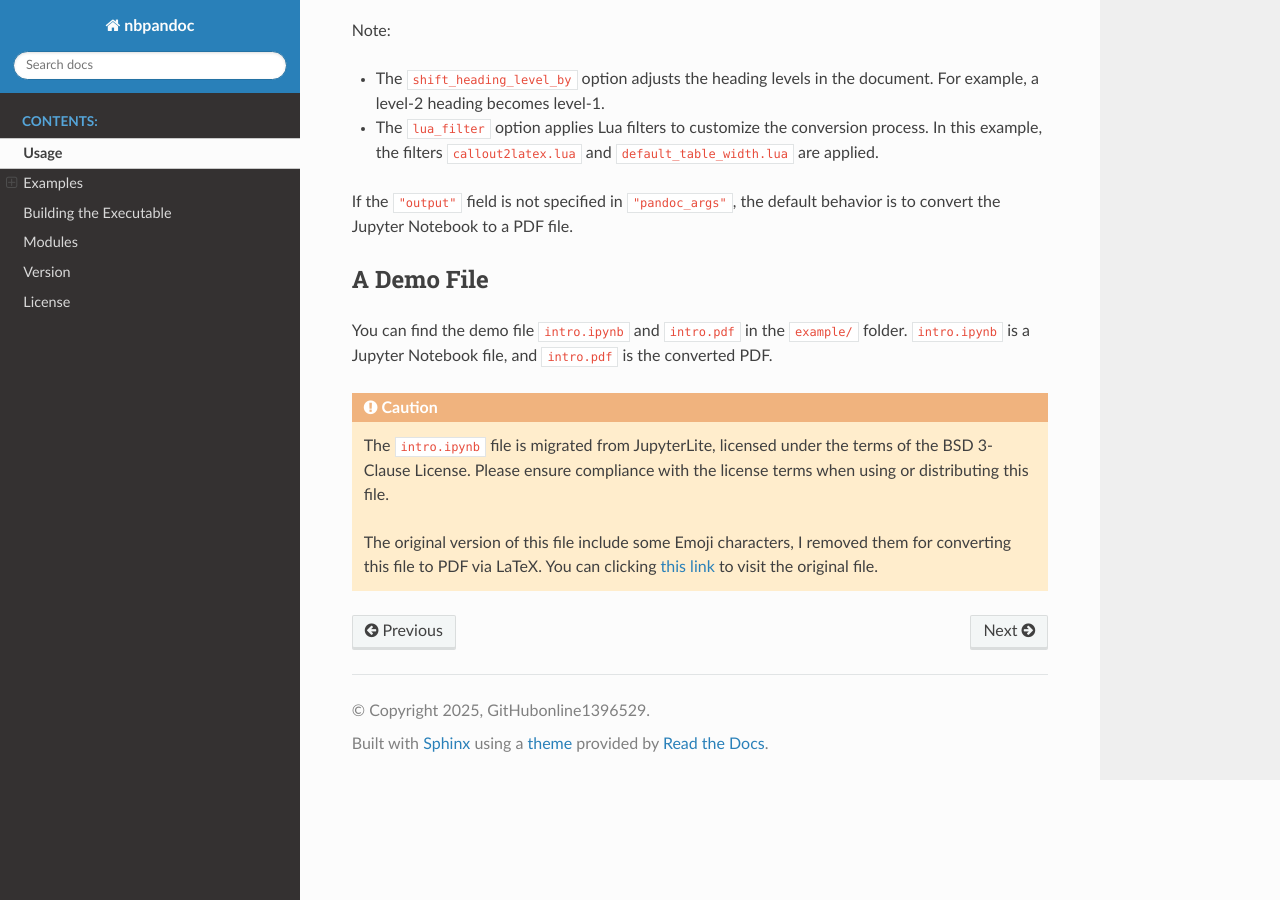
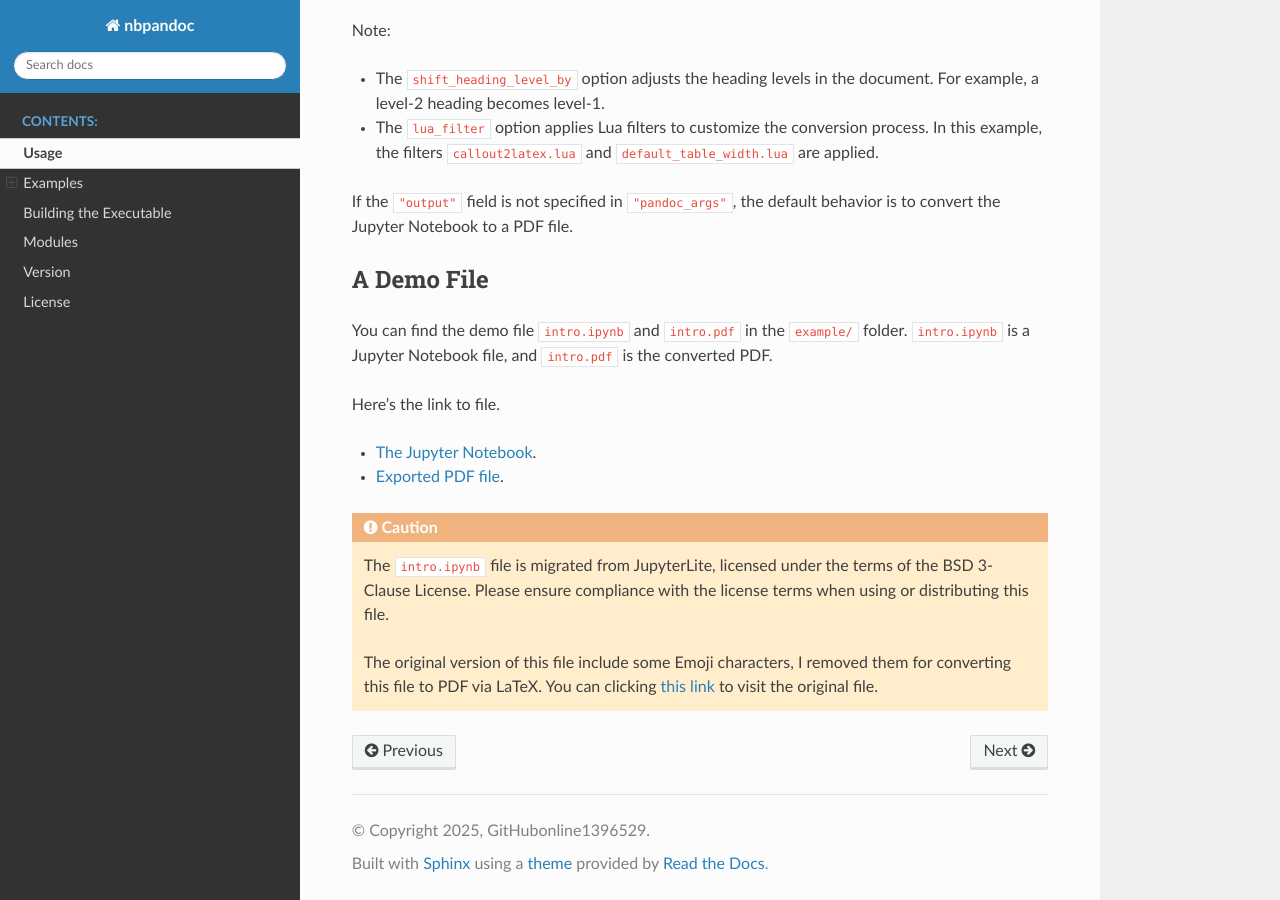
Before and after one commit to GitHubonline1396529/nbpandoc, a Sphinx documentation site: the page built from doc/source/example.rst, in a window 1280 px wide and 900 px high, scrolled down 3435 px. Built offline with Sphinx 7.4.7 and the Read the Docs theme 3.1.0, drawn with Linux system fonts in a browser that asks for light colours.

Commit message:
:memo: Add link to the document.

```diff
--- a/doc/source/example.rst
+++ b/doc/source/example.rst
@@ -195,6 +195,11 @@ You can find the demo file ``intro.ipynb`` and ``intro.pdf`` in the ``example/``
 folder. ``intro.ipynb`` is a Jupyter Notebook file, and ``intro.pdf`` is the
 converted PDF.
 
+Here's the link to file.
+
+* `The Jupyter Notebook <example/intro.ipynb>`_.
+* `Exported PDF file <example/intro.pdf>`_.
+
 .. caution::
 
    The ``intro.ipynb`` file is migrated from JupyterLite, licensed under the
```
Also changed, not shown: README.md (+1 -1 lines).
